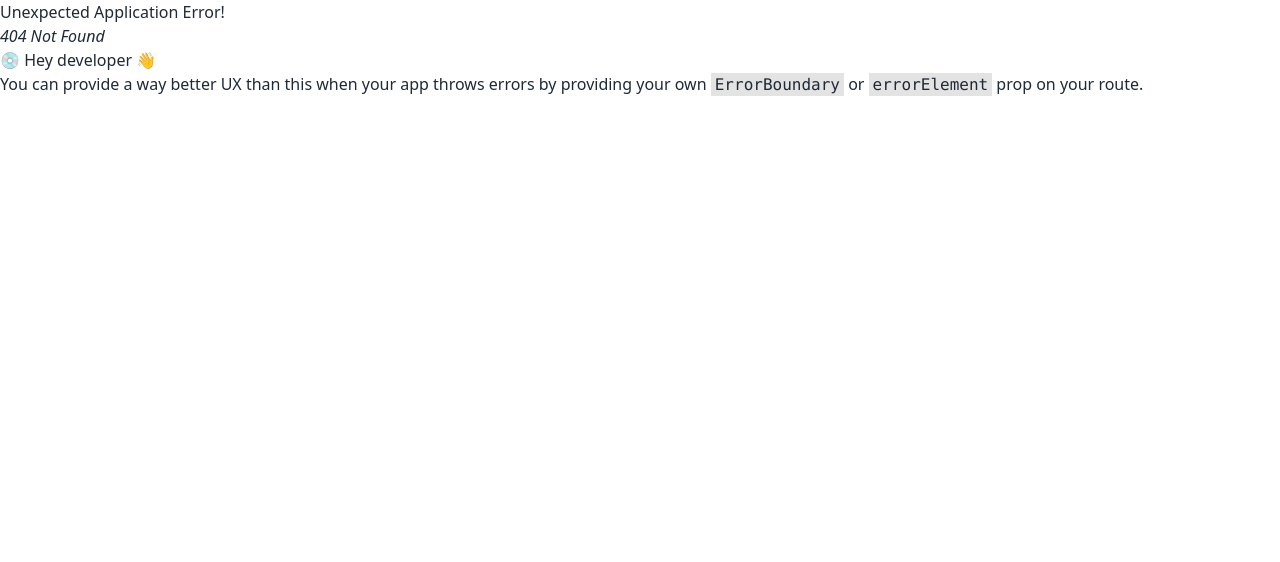
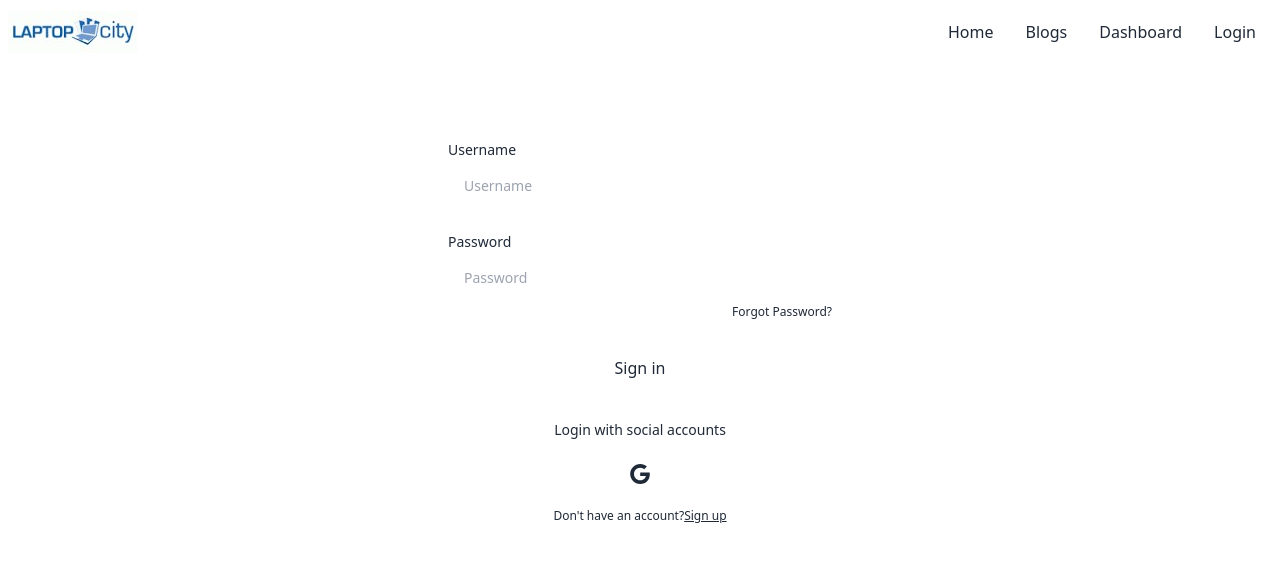
Before and after one commit to sajid1545/laptop-city-cllient, a React (Create React App) app: page /login in a window 1280 px wide. Before the commit this address had no page. Shown: the top 562 px of the page. Built offline with nearby package versions, Linux system fonts and the light colour scheme.

Commit message:
Login paged added, react form hook installed

```diff
--- a/package.json
+++ b/package.json
@@ -3,13 +3,16 @@
   "version": "0.1.0",
   "private": true,
   "dependencies": {
+    "@tanstack/react-query": "^4.16.1",
     "@testing-library/jest-dom": "^5.16.5",
     "@testing-library/react": "^13.4.0",
     "@testing-library/user-event": "^13.5.0",
+    "axios": "^1.2.0",
     "daisyui": "^2.41.0",
     "firebase": "^9.14.0",
     "react": "^18.2.0",
     "react-dom": "^18.2.0",
+    "react-hook-form": "^7.39.5",
     "react-hot-toast": "^2.4.0",
     "react-router-dom": "^6.4.3",
     "react-scripts": "5.0.1",
--- /dev/null
+++ b/src/Pages/Home/Categories/Categories.jsx
@@ -0,0 +1,23 @@
+import axios from 'axios';
+import React, { useEffect, useState } from 'react';
+import CategoriesCard from './CategoriesCard';
+
+const Categories = () => {
+	const [categories, setCategories] = useState([]);
+
+	useEffect(() => {
+		axios.get(`http://localhost:5000/categories`).then((res) => {
+			setCategories(res.data);
+		});
+	}, []);
+
+	return (
+		<div className="grid grid-cols-1 md:grid-cols-2 lg:grid-cols-3 my-10 gap-8">
+			{categories.map((category) => (
+				<CategoriesCard key={category._id} category={category} />
+			))}
+		</div>
+	);
+};
+
+export default Categories;
--- /dev/null
+++ b/src/Pages/Home/Categories/CategoriesCard.jsx
@@ -0,0 +1,23 @@
+import React from 'react';
+import { Link } from 'react-router-dom';
+import './CategoriesCard.css';
+
+const CategoriesCard = ({ category }) => {
+	const { picture, title, _id } = category;
+
+	return (
+		<div className="card w-96 mx-auto  shadow-xl image-full">
+			<figure>
+				<img src={picture} alt="Shoes" />
+			</figure>
+			<div className="card-body flex justify-center items-center h-full">
+				<h2 className="card-title font-bold text-6xl">{title}</h2>
+				<Link to={`/category/${_id}`}>
+					<button class="px-12 py-3 btn-primary rounded hover:btn-outline mt-5">Details</button>
+				</Link>
+			</div>
+		</div>
+	);
+};
+
+export default CategoriesCard;
--- a/src/Pages/Home/Home/Home.jsx
+++ b/src/Pages/Home/Home/Home.jsx
@@ -1,4 +1,5 @@
 import React from 'react';
+import Categories from '../Categories/Categories';
 import HomeBanner from '../HomeBanner/HomeBanner';
 import LaptopCityInfo from '../LaptopCityInfo/LaptopCityInfo';
 
@@ -7,6 +8,7 @@ const Home = () => {
 		<div>
 			<HomeBanner />
 			<LaptopCityInfo />
+			<Categories />
 		</div>
 	);
 };
--- /dev/null
+++ b/src/Pages/Login/Login.jsx
@@ -0,0 +1,67 @@
+import React from 'react';
+import { Link } from 'react-router-dom';
+
+const Login = () => {
+	return (
+		<div>
+			<div className="w-full max-w-md mx-auto p-8 space-y-3 rounded-xl dark:bg-gray-900 dark:text-gray-100">
+				<h1 className="text-2xl font-bold text-center">Login</h1>
+				<form novalidate="" action="" className="space-y-6 ng-untouched ng-pristine ng-valid">
+					<div className="space-y-1 text-sm">
+						<label for="username" className="block dark:text-gray-400">
+							Username
+						</label>
+						<input
+							type="text"
+							name="username"
+							id="username"
+							placeholder="Username"
+							className="w-full px-4 py-3 rounded-md dark:border-gray-700 dark:bg-gray-900 dark:text-gray-100 focus:dark:border-violet-400"
+						/>
+					</div>
+					<div className="space-y-1 text-sm">
+						<label for="password" className="block dark:text-gray-400">
+							Password
+						</label>
+						<input
+							type="password"
+							name="password"
+							id="password"
+							placeholder="Password"
+							className="w-full px-4 py-3 rounded-md dark:border-gray-700 dark:bg-gray-900 dark:text-gray-100 focus:dark:border-violet-400"
+						/>
+						<div className="flex justify-end text-xs dark:text-gray-400">
+							<a rel="noopener noreferrer" href="#">
+								Forgot Password?
+							</a>
+						</div>
+					</div>
+					<button className="block w-full p-3 text-center rounded-sm dark:text-gray-900 dark:bg-violet-400">
+						Sign in
+					</button>
+				</form>
+				<div className="flex items-center pt-4 space-x-1">
+					<div className="flex-1 h-px sm:w-16 dark:bg-gray-700"></div>
+					<p className="px-3 text-sm dark:text-gray-400">Login with social accounts</p>
+					<div className="flex-1 h-px sm:w-16 dark:bg-gray-700"></div>
+				</div>
+				<div className="flex justify-center space-x-4">
+					<button aria-label="Log in with Google" className="p-3 rounded-sm">
+						<svg
+							xmlns="http://www.w3.org/2000/svg"
+							viewBox="0 0 32 32"
+							className="w-5 h-5 fill-current">
+							<path d="M16.318 13.714v5.484h9.078c-0.37 2.354-2.745 6.901-9.078 6.901-5.458 0-9.917-4.521-9.917-10.099s4.458-10.099 9.917-10.099c3.109 0 5.193 1.318 6.38 2.464l4.339-4.182c-2.786-2.599-6.396-4.182-10.719-4.182-8.844 0-16 7.151-16 16s7.156 16 16 16c9.234 0 15.365-6.49 15.365-15.635 0-1.052-0.115-1.854-0.255-2.651z"></path>
+						</svg>
+					</button>
+				</div>
+				<p className="text-xs text-center sm:px-6 dark:text-gray-400">
+					Don't have an account?
+					<Link className="underline dark:text-gray-100">Sign up</Link>
+				</p>
+			</div>
+		</div>
+	);
+};
+
+export default Login;
--- a/src/Pages/Shared/Navbar/Navbar.jsx
+++ b/src/Pages/Shared/Navbar/Navbar.jsx
@@ -11,8 +11,12 @@ const Navbar = () => {
 			<li>
 				<Link to="/">Blogs</Link>
 			</li>
+
 			<li>
 				<Link to="/">Dashboard</Link>
+			</li>
+			<li>
+				<Link to="/login">Login</Link>
 			</li>
 		</React.Fragment>
 	);
--- /dev/null
+++ b/src/Pages/SignUp/SignUp.jsx
@@ -0,0 +1,11 @@
+import React from 'react';
+
+const SignUp = () => {
+    return (
+        <div>
+
+        </div>
+    );
+};
+
+export default SignUp;
--- a/src/index.js
+++ b/src/index.js
@@ -3,12 +3,18 @@ import ReactDOM from 'react-dom/client';
 import './index.css';
 import App from './App';
 import reportWebVitals from './reportWebVitals';
+import { QueryClient, QueryClientProvider } from '@tanstack/react-query';
 
 const root = ReactDOM.createRoot(document.getElementById('root'));
+
+const queryClient = new QueryClient();
+
 root.render(
-  <React.StrictMode>
-    <App />
-  </React.StrictMode>
+	<React.StrictMode>
+		<QueryClientProvider client={queryClient}>
+			<App />
+		</QueryClientProvider>
+	</React.StrictMode>
 );
 
 // If you want to start measuring performance in your app, pass a function
```
Also changed, not shown: public/categories.json (+7 -7 lines), src/Routes/Routes/Routes.js (+10 -0 lines), src/Pages/Home/Categories/CategoriesCard.css (added), 1 other file (tests, documents, lock files or other folders).
